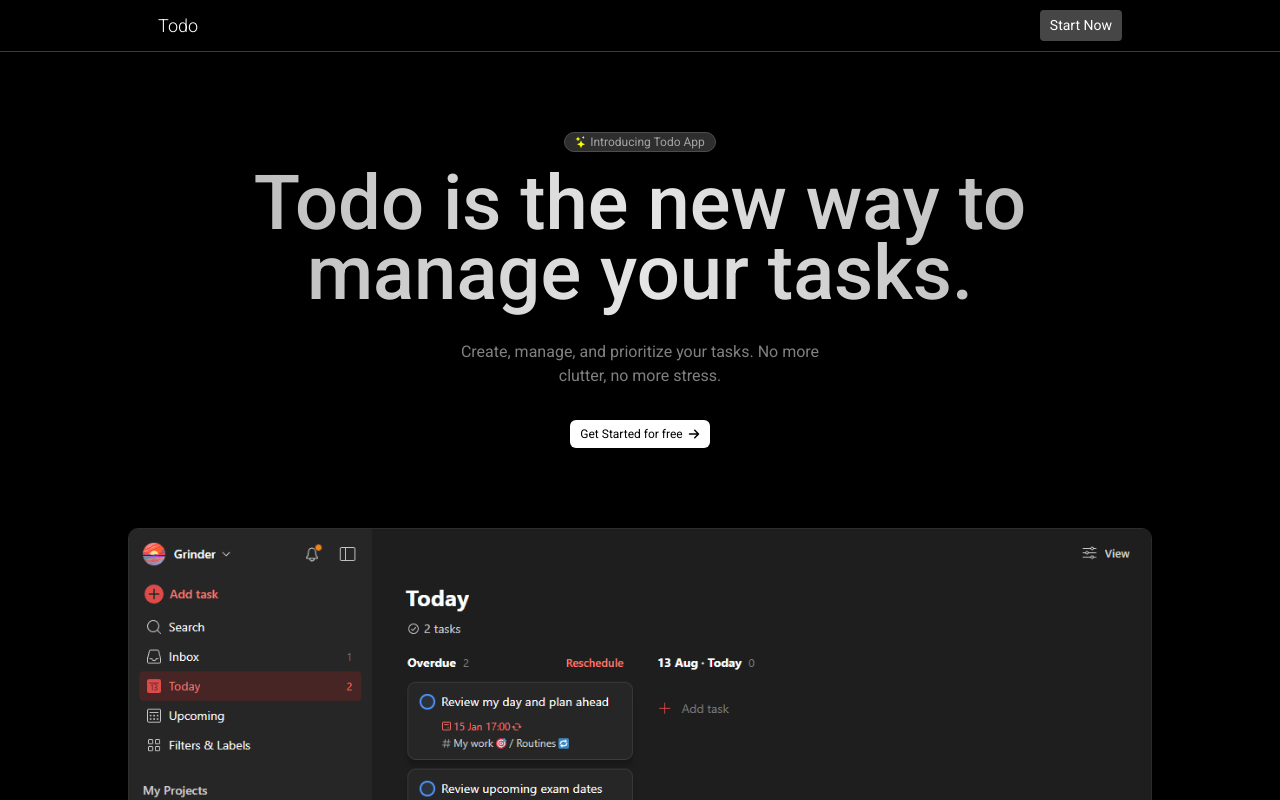
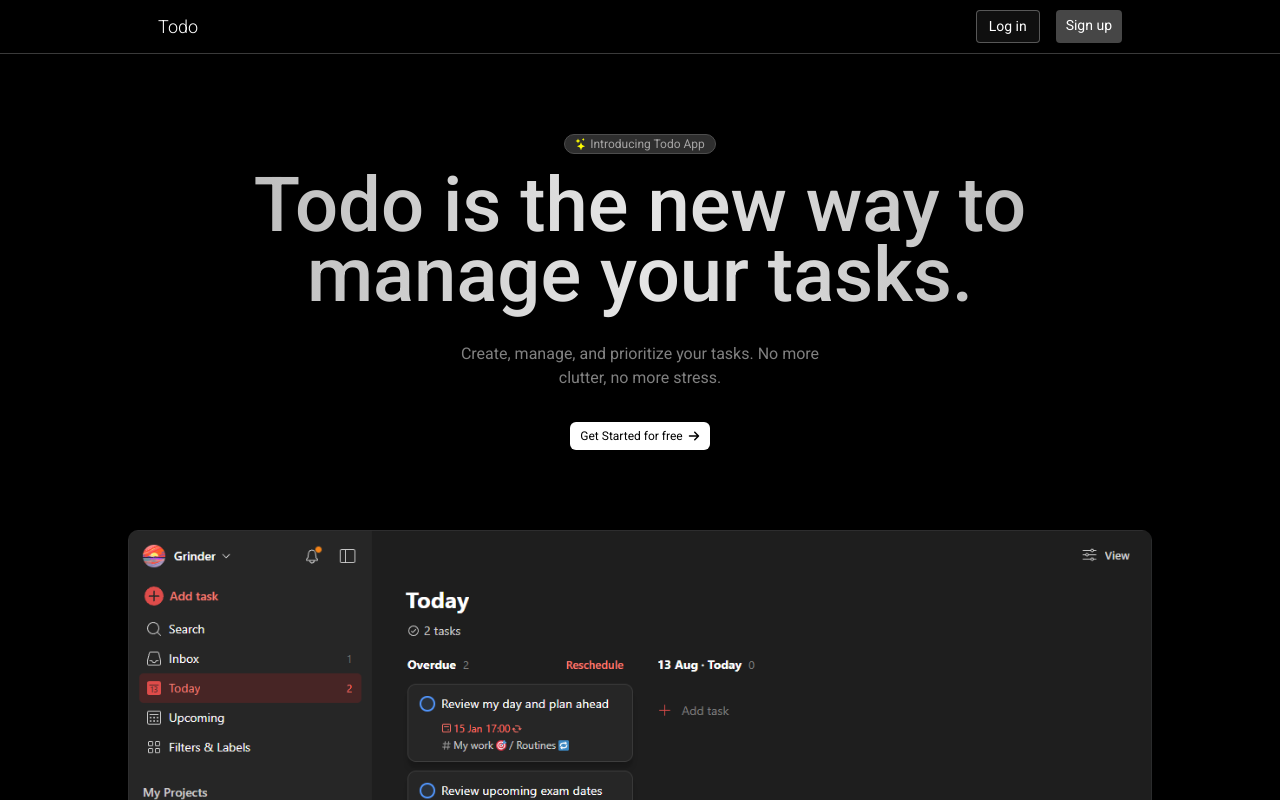
Before and after one commit to Swapnilrupakhetee/fullstacktodo, a React (Vite) app: page / in a window 1280 px wide. Built offline with nearby package versions, Linux system fonts and the light colour scheme.

Commit message:
added-login-signup

```diff
--- a/src/HeroSection/Hero.css
+++ b/src/HeroSection/Hero.css
@@ -22,6 +22,33 @@
     font-weight: 300;
 }
 .hero-cta{
+    display: flex;
+    gap: 1rem;
+
+}
+.login{
+    color: white;
+    font-size: 14px;
+    font-weight: 400;
+    border: 1px solid rgba(128, 128, 128, 0.63);
+    background-color: rgba(70, 70, 70, 0.212);
+    padding: 5px 12px;
+    border-radius: 4px;
+    cursor: pointer;
+    transition: 0.3s ease-in-out;
+}
+.login:hover{
+    color: white;
+    font-size: 14px;
+    font-weight: 400;
+    border: 1px solid rgba(128, 128, 128, 0.63);
+    background-color: rgba(70, 70, 70, 0.486);
+    padding: 5px 12px;
+    border-radius: 4px;
+    cursor: pointer;
+    transition: 0.3s ease-in-out;
+}
+.signup{
     color: white;
     font-size: 14px;
     font-weight: 400;
@@ -31,7 +58,7 @@
     cursor: pointer;
     transition: 0.3s ease-in-out;
 }
-.hero-cta:hover{
+.signup:hover{
     color: white;
     font-size: 14px;
     font-weight: 400;
--- a/src/HeroSection/HeroNav.jsx
+++ b/src/HeroSection/HeroNav.jsx
@@ -14,7 +14,13 @@ const HeroNav = () => {
             Todo
           </di>
           <div className="hero-cta">
-            Start Now
+          <div className="login">
+              Log in
+            </div>
+            <div className="signup">
+              Sign up
+            </div>
+
           </div>
         </div>
 
```
